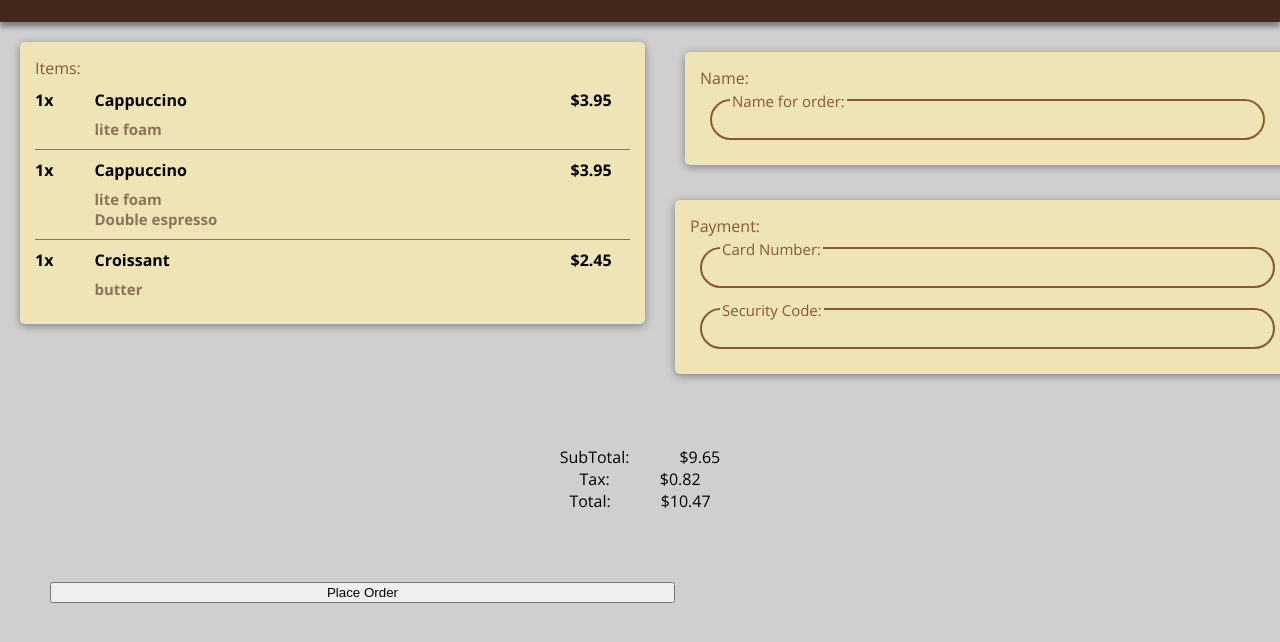
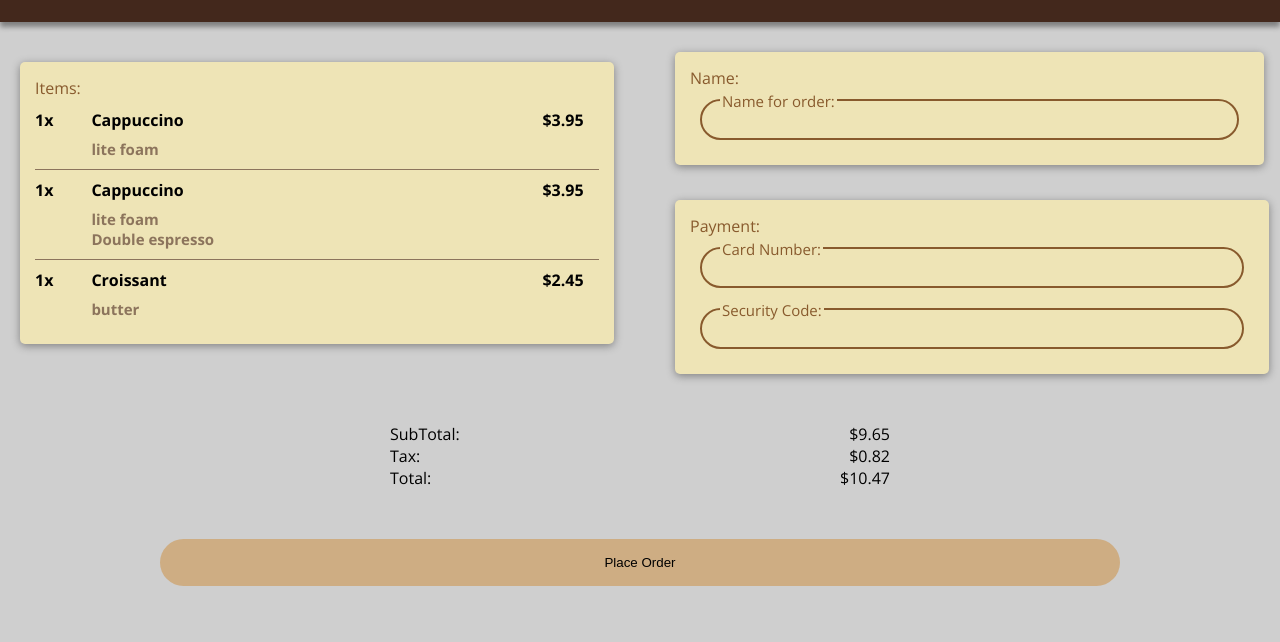
Before and after one commit to The-Demonologist/css_proj, a plain HTML site: page index.html in a window 1280 px wide. Shown: the part 78-720 px from the top of the page. Drawn offline with nearby package versions, Linux system fonts and the light colour scheme.

Commit message:
finished css
Completed remaining css

```diff
--- a/index.html
+++ b/index.html
@@ -74,7 +74,7 @@
             </div>
         </div>
 
-        <div class="order-amount">
+        <div class="order">
             <div class="amount">
                 <div class="amount-type">SubTotal:</div>
                 <div class="amount-value">$9.65</div>
@@ -87,8 +87,6 @@
                 <div class="amount-type">Total:</div>
                 <div class="amount-value">$10.47</div>
             </div>
-        </div>
-        <div class="place-order">
             <button class="order-button">Place Order</button>
         </div>
     </div>
--- a/src/style.css
+++ b/src/style.css
@@ -36,7 +36,7 @@ body {
     background-color: rgb(238,228,182);
     box-shadow: 0px 2px 8px grey;
     border-radius: 5px;
-    width: 100%;
+    width: 95%;
     margin: 20px;
     margin-bottom: 2px;
     padding: 15px;
@@ -54,13 +54,13 @@ body {
 }
 .company-title {
     text-align: center;
-
     color: rgb(238,228,182)
 
 }
 
 .cart {
     grid-area: cart;
+    margin-top:20px;
 }
 
 .cart-content{
@@ -110,6 +110,8 @@ body {
 .customer-info {
     grid-area: customer-info;
     margin: 10px;
+    margin-left: 0;
+    margin-right: 5px;
 }
 .payment-info {
     grid-area: payment-info;
@@ -143,7 +145,7 @@ body {
     left: 20px;
 }
 
-.order-amount {
+.order {
     grid-area: order-amount;
     height: 100px;
     width: 100%;
@@ -151,25 +153,41 @@ body {
     flex-direction: column;
     align-items: center;
     justify-content: center;
-    margin-top: 50px;
+    margin-top: 100px;
 }
 .amount {
-    display: flex;
+    display: grid;
+    grid-template-columns: 1fr 8fr 1fr;
+    grid-template-areas:
+    "amount-type . amount-value"
+    "amount-type . amount-value"
+    "amount-type . amount-value"
+    "order-button order-button order-button";
     flex-direction: row;
+    width: 500px;
 }
 .amount-type {
-    justify-content: left;
-    margin-right: 50px;
+    grid-area: amount-type;
+    align-self: left;
 }
 .amount-value {
-    justify-content: right;
-}
-.place-order{
-    align-self: center;
+    grid-area:amount-value;
+    text-align: end;
 }
 .order-button {
     grid-area: place-order;
     margin: 50px;
-    width:100%;
+    width:75%;
     justify-content: center;
+    background-color: rgb(206, 173, 131);
+    border-radius: 50px;
+    border-style: none;
+    padding: 16px;
+    height: 50px;
+    justify-content: left;
 }
+.order-button:hover{
+    background-color: rgb(238,228,182);
+    border-style:solid;
+    border-color:#885a2d;
+}
```
